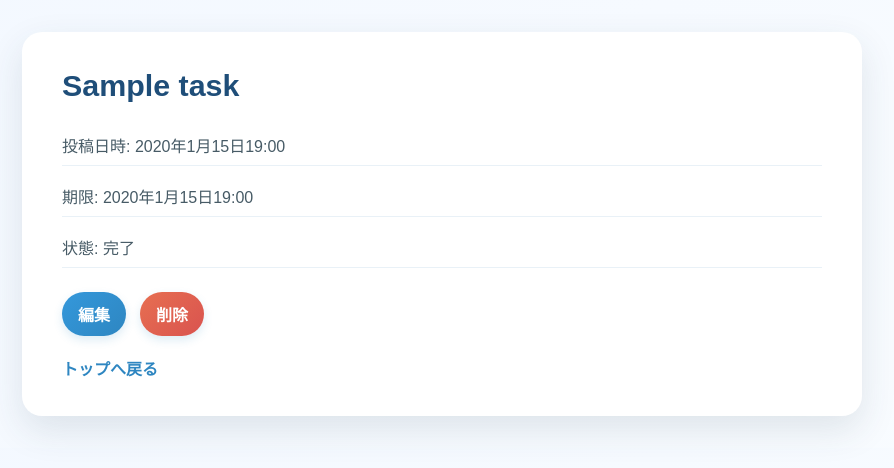
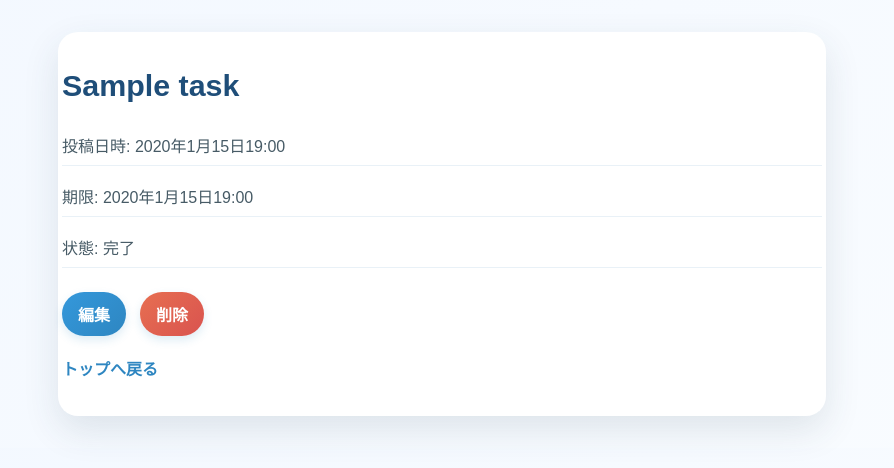
Before and after one commit to s1f10250082/django-test-exercise, a Django app: page /1/ in a window 1280 px wide. Shown: the top 468 px of the page, without its empty margins (198-1092 px from the left). Run offline with Django 5.2, Linux system fonts and the light colour scheme; tables that the repository leaves empty hold one stand-in row (values such as "Sample post").

Commit message:
CSSを編集(やり直し)

```diff
--- a/todo/static/todo/css/detail.css
+++ b/todo/static/todo/css/detail.css
@@ -10,7 +10,7 @@ body {
     max-width: 760px;
     margin: 0 auto;
     background: #ffffff;
-    padding: 36px 40px;
+    padding: 36px 4px;
     border-radius: 20px;
     box-shadow: 0 14px 36px rgba(44, 62, 80, 0.12);
 }
```
